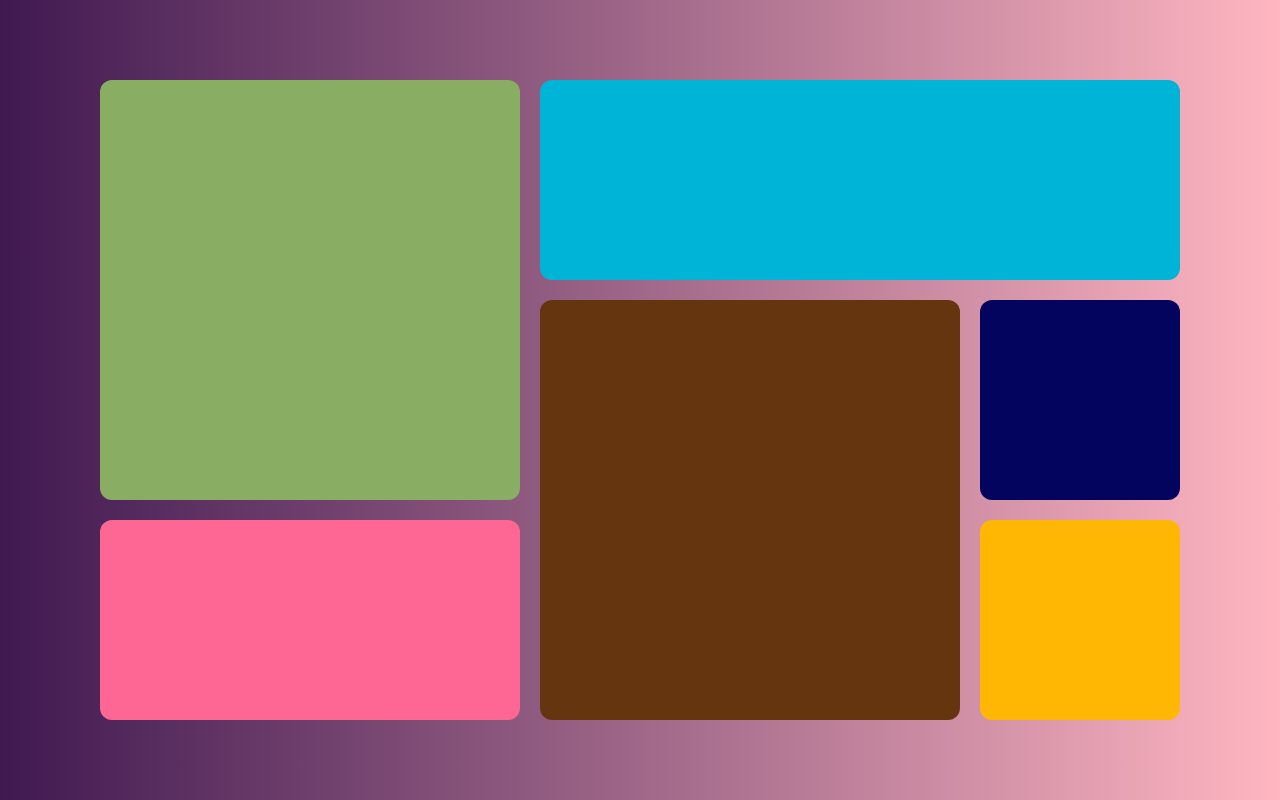
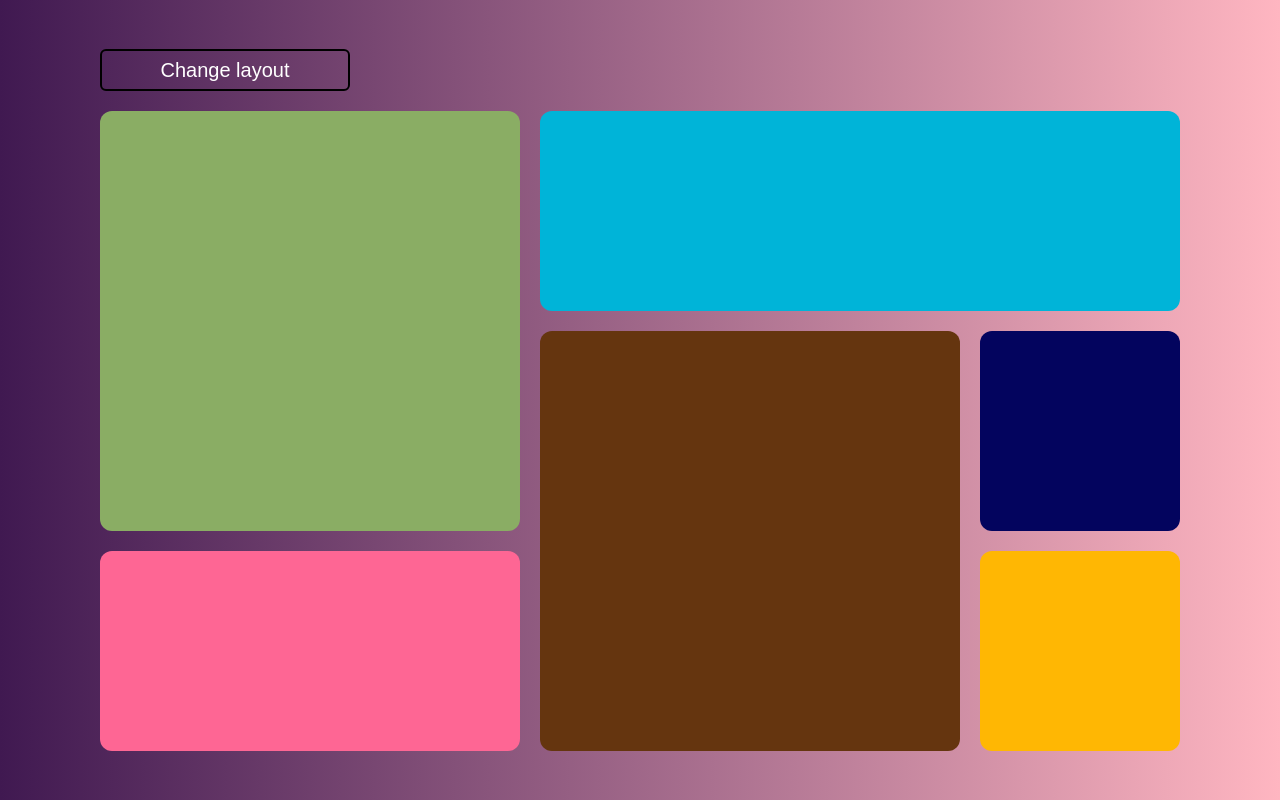
Before and after one commit to angiestavnk/react-exercise, a React (Create React App) app: page / in a window 1280 px wide. Built offline with nearby package versions, Linux system fonts and the light colour scheme; the HTML template or start-up script is replaced by a standard one.

Commit message:
switch between layouts using button

```diff
--- a/src/grid/index.js
+++ b/src/grid/index.jsx
@@ -1,21 +1,38 @@
+import { useEffect, useState } from "react";
 import { COLUMN, GRID } from "../utils/constants";
 import styles from "./style.module.css";
 
 export const GridPage = ({ variant }) => {
+  const [displayState, setDisplay] = useState(variant);
+  const [showButton, setShowButton] = useState(false);
+
+  const changeView = () => {
+    if (displayState === GRID) {
+      setDisplay(COLUMN)
+    } else {
+      setDisplay(GRID)
+    }
+  };
+
   const displayStyle = {
-    display: variant === COLUMN ? "flex" : "grid"
+    display: displayState === COLUMN ? "flex" : "grid"
   };
 
   const itemStyle = {
     item: {
-      width: variant === COLUMN && "250px",
-      height: variant === COLUMN && "250px"
+      width: displayState === COLUMN && "250px",
+      height: displayState === COLUMN && "250px"
     }
   };
 
+  useEffect(() => {
+    setShowButton(true);
+  }, []);
+
   return (
-    <>
-      <div className={styles.container} style={displayStyle}>
+    <div className={styles.container}>
+      {showButton && <button className={styles.btn} onClick={changeView}>Change layout</button>}
+      <div className={styles.contentContainer} style={displayStyle}>
         <div className={`${styles.item1} ${styles.item}`} style={itemStyle.item} />
         <div className={`${styles.item2} ${styles.item}`} style={itemStyle.item} />
         <div className={`${styles.item3} ${styles.item}`} style={itemStyle.item} />
@@ -23,7 +40,7 @@ export const GridPage = ({ variant }) => {
         <div className={`${styles.item5} ${styles.item}`} style={itemStyle.item} />
         <div className={`${styles.item6} ${styles.item}`} style={itemStyle.item} />
       </div>
-    </>
+    </div>
   )
 };
 
--- a/src/grid/style.module.css
+++ b/src/grid/style.module.css
@@ -1,9 +1,13 @@
 .container {
+  padding: 20px;
+}
+
+.contentContainer {
   flex-direction: column;
-  padding: 20px;
   grid-template-columns: repeat(5, 200px);
   grid-template-rows: repeat(3, 200px);
   gap: 20px;
+  margin-top: 20px;
 }
 
 .item {
@@ -45,3 +49,14 @@
   grid-column: 5 / 6;
   grid-row: 3 / 4;
 }
+
+.btn {
+  width: 250px;
+  height: 42px;
+  cursor: pointer;
+  font-size: 20px;
+  background-color: transparent;
+  color: white;
+  border: 2px solid black;
+  border-radius: 6px;
+}
```
Also changed, not shown: src/App.jsx (renamed from src/App.js).
